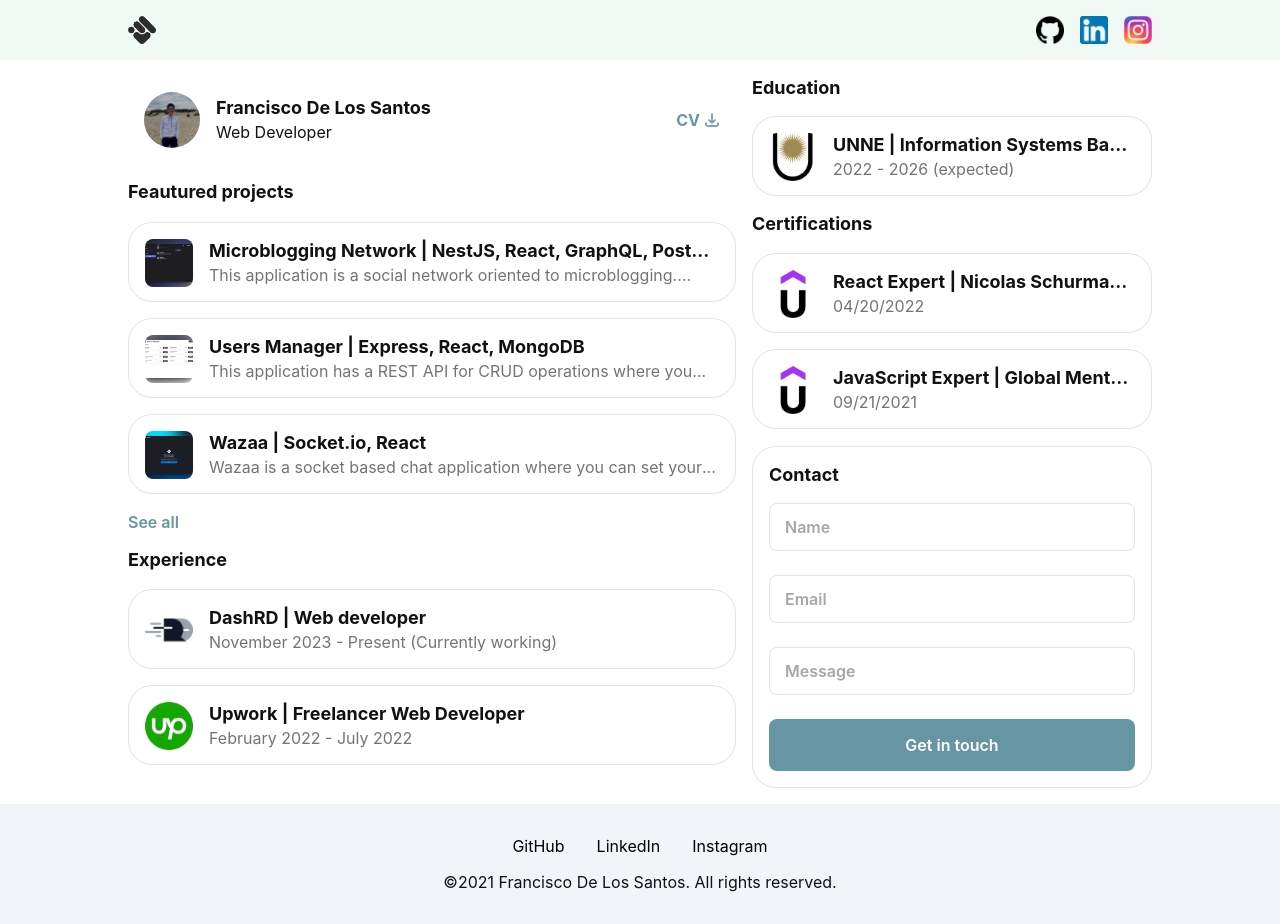
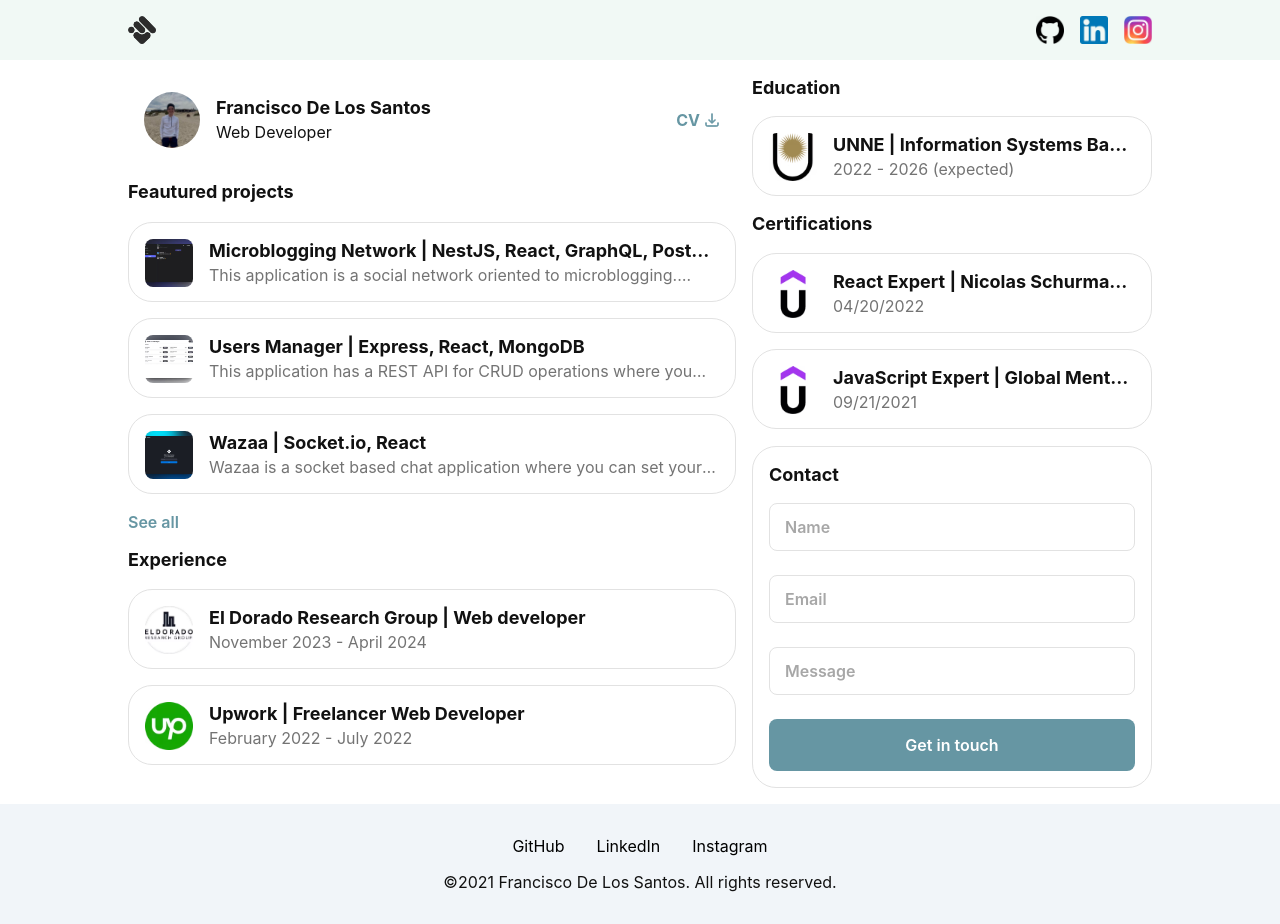
Before and after one commit to Frandols/portfolio, a Next.js app: page / in a window 1280 px wide. Built offline with nearby package versions, Linux system fonts and the light colour scheme.

Commit message:
Add edrgr experience

```diff
--- a/src/data/experience.data.ts
+++ b/src/data/experience.data.ts
@@ -2,12 +2,12 @@ import { Experience } from 'models'
 
 const experience: Experience[] = [
 	{
-		title: 'DashRD | Web developer',
-		period: 'November 2023 - Present (Currently working)',
+		title: 'El Dorado Research Group | Web developer',
+		period: 'November 2023 - April 2024',
 		link: '/',
 		logo: {
-			src: 'assets/experience/dashrd.webp',
-			alt: 'DashRD logo',
+			src: 'assets/experience/edrgr.avif',
+			alt: 'El Dorado Research Group Logo',
 		},
 	},
 	{
```
Also changed, not shown: public/assets/experience/dashrd.webp (deleted), public/assets/experience/edrgr.avif (added), tsconfig.json (indentation only).
